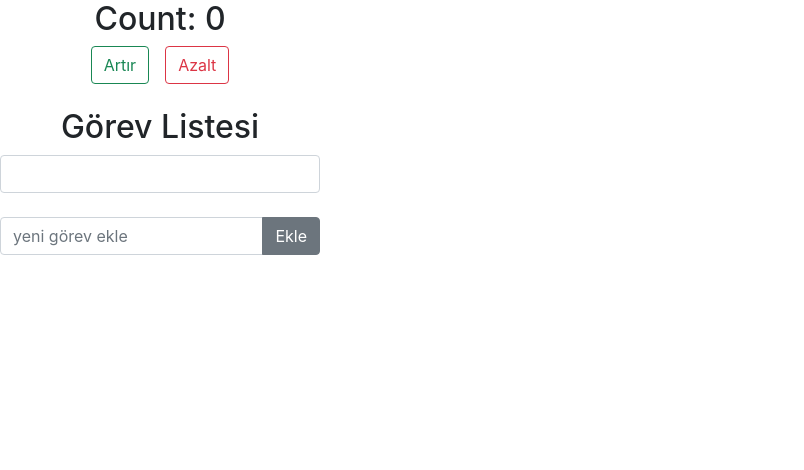
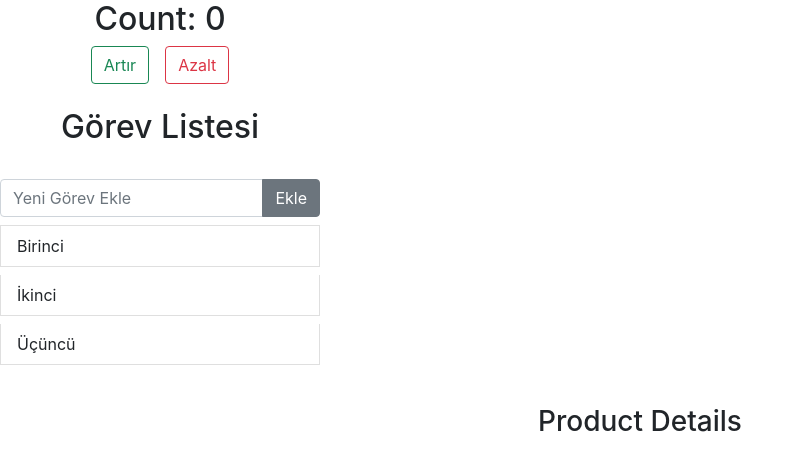
Before and after one commit to senesozdel/reactArch, a React (Create React App) app in the folder 08.11.2023/secondproject/: page / in a window 1280 px wide. Shown: the top 470 px of the page, without its empty margins (0-804 px from the left). Built offline with nearby package versions, Linux system fonts and the light colour scheme.

Commit message:
Todolist is made
Infos taken from inputs are manipulated by useState hook. thus, new  ToDo is listed

```diff
--- a/08.11.2023/secondproject/src/App.js
+++ b/08.11.2023/secondproject/src/App.js
@@ -1,5 +1,6 @@
 import './App.css';
 import Counter from './components/Counter/Counter';
+import Product from './components/ProductList/Product';
 import Todolist from './components/TodoList/Todolist';
 
 
@@ -10,6 +11,8 @@ function App() {
       <Counter />
       <br/>
       <Todolist />
+      <br/>
+      <Product />
     </div>
   );
 }
--- a/08.11.2023/secondproject/src/components/ProductList/Product.js
+++ b/08.11.2023/secondproject/src/components/ProductList/Product.js
@@ -0,0 +1,15 @@
+import React from 'react'
+
+
+const Product = () => {
+  return (
+    <div>
+        <h3>
+            Product Details
+        </h3>
+
+    </div>
+  )
+}
+
+export default Product
--- a/08.11.2023/secondproject/src/components/TodoList/Todolist.js
+++ b/08.11.2023/secondproject/src/components/TodoList/Todolist.js
@@ -1,21 +1,30 @@
 import React from 'react'
 import { Input, InputGroup,Button } from 'reactstrap';
+import { useState } from 'react';
+
 const Todolist = () => {
 
-let array = [
+
+const [name,setName] = useState()
+const [veriler,setarrayeEkle]= useState(
+  [
     {
-        id:1,
-        name: "Birinci"
+
+        sira: "Birinci"
     },
     {
-        id:2,
-        name: "İkinci"
+
+        sira: "İkinci"
     },
     {
-        id:3,
-        name: "Üçüncü"
+
+        sira: "Üçüncü"
     }
-]
+  ]
+)
+function ekle(){
+  setarrayeEkle([...veriler,{sira:name}])
+}
 
 
   return (
@@ -23,14 +32,20 @@ let array = [
 
 <div className='gorev-list flex-column w-25'>
     <h2>Görev Listesi</h2>
-<Input />
+    <div className='input'>
     <br />
   <InputGroup>
-    <Input placeholder='yeni görev ekle' />
-    <Button>
+    <Input onChange={(e)=>setName(e.target.value)} placeholder='Yeni Görev Ekle' />
+    <Button onClick={ekle}  >
     Ekle
     </Button>
   </InputGroup>
+    </div>
+    <ul className='d-flex flex-column gap-2 text-start mt-2 p-0'>
+      {veriler.map((item)=><li class="list-group-item">{item.sira}</li>)}
+    </ul>
+
+
 </div>
 
 
```
